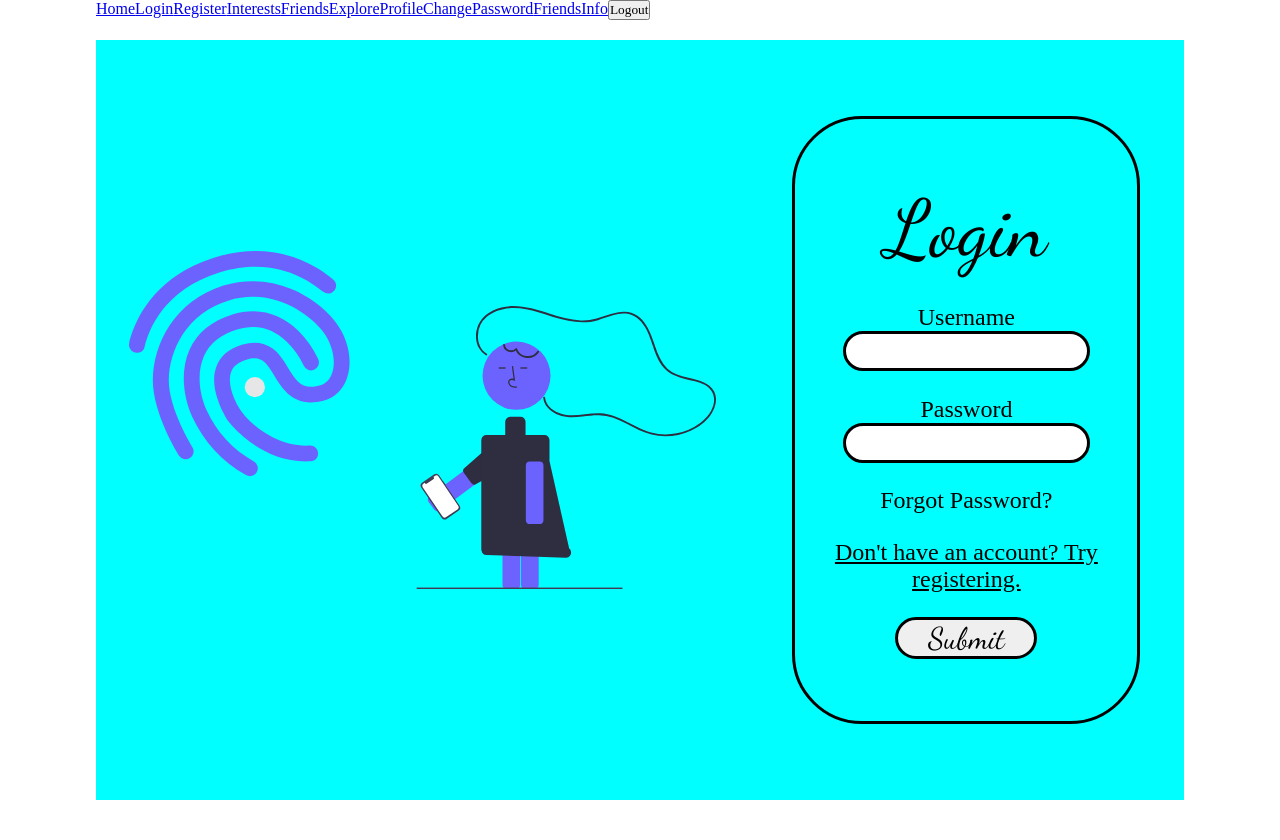
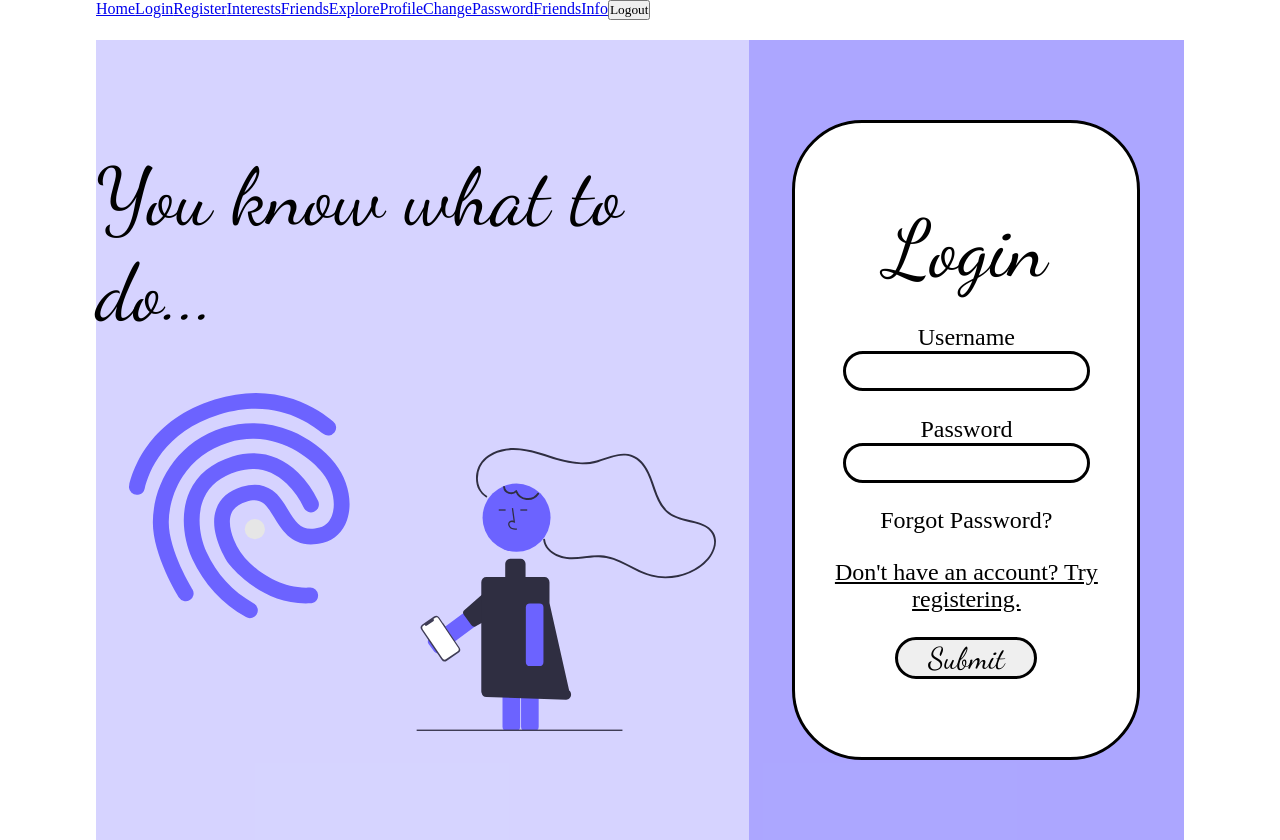
Before and after one commit to shivavishaal66215/strictlysocial, a React (Create React App) app in the folder client/: page /login in a window 1280 px wide. Before the commit the page ends 800 px from the top, so only its background shows below. Built offline with nearby package versions, Linux system fonts and the light colour scheme; no server answers.

Commit message:
styles for login page at base level

```diff
--- a/client/src/Login.js
+++ b/client/src/Login.js
@@ -54,6 +54,9 @@ export default class Login extends Component {
 		return (
 			<div className="Login">
 				<div className="Login-leftContainer">
+					<div className="module-heading large-spacer-vertical">
+						You know what to do...
+					</div>
 					<img src={fingerprint}></img>
 				</div>
 				<div className="Login-rightContainer">
--- a/client/src/styles/Login.css
+++ b/client/src/styles/Login.css
@@ -1,10 +1,11 @@
 .Login {
 	width: 100%;
-	height: 95%;
+	height: 100%;
 	background-color: cyan;
 	display: flex;
 	justify-content: center;
 	align-items: center;
+	background-color: rgba(108, 99, 255, 0.28);
 }
 
 .Login-leftContainer {
@@ -13,6 +14,7 @@
 	display: flex;
 	justify-content: center;
 	align-items: center;
+	flex-direction: column;
 }
 
 .Login-rightContainer {
@@ -22,6 +24,7 @@
 	flex-direction: column;
 	justify-content: center;
 	align-items: center;
+	background-color: rgba(108, 99, 255, 0.4);
 }
 
 .Login-rightContainer-content {
@@ -33,6 +36,7 @@
 	align-items: center;
 	border: 3px solid black;
 	border-radius: 70px;
+	background-color: white;
 }
 
 .Login-content {
@@ -46,6 +50,6 @@
 		display: none;
 	}
 	.Login-rightContainer {
-		width: 80%;
+		width: 100%;
 	}
 }
```
